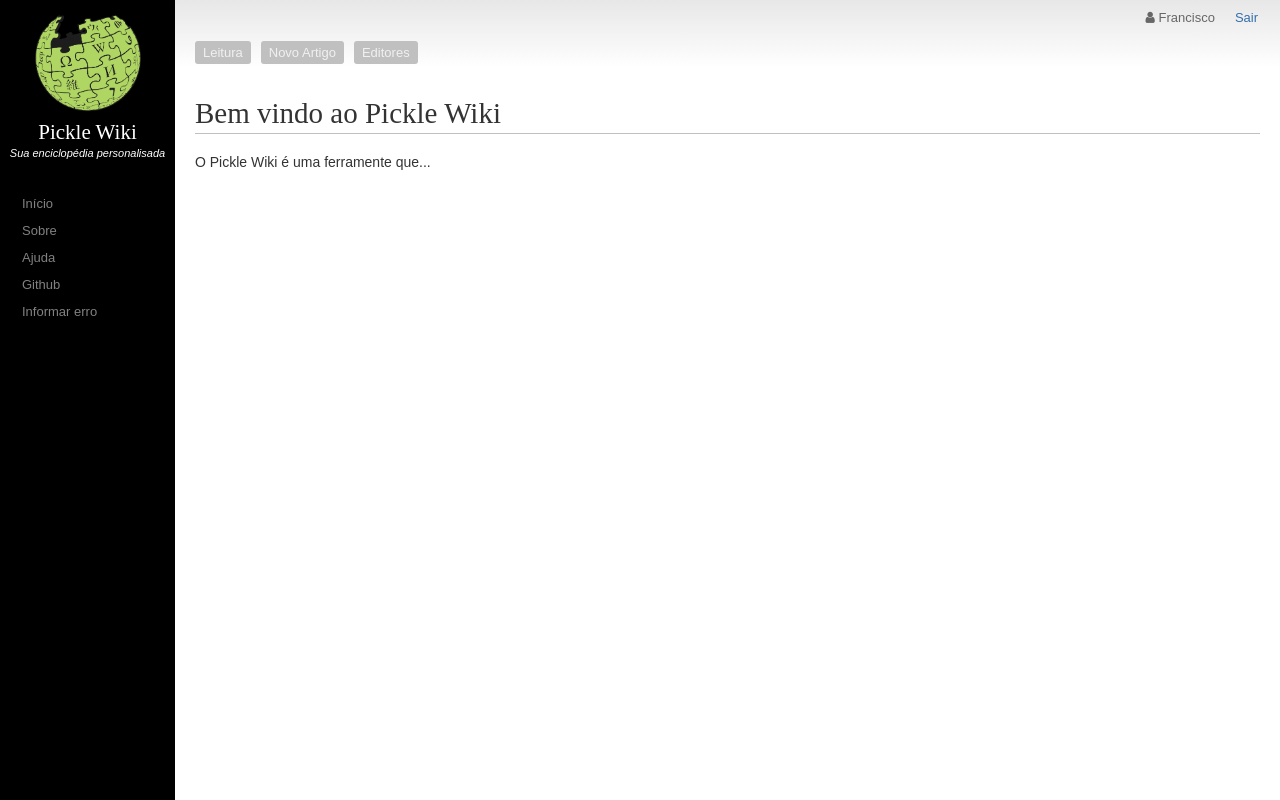
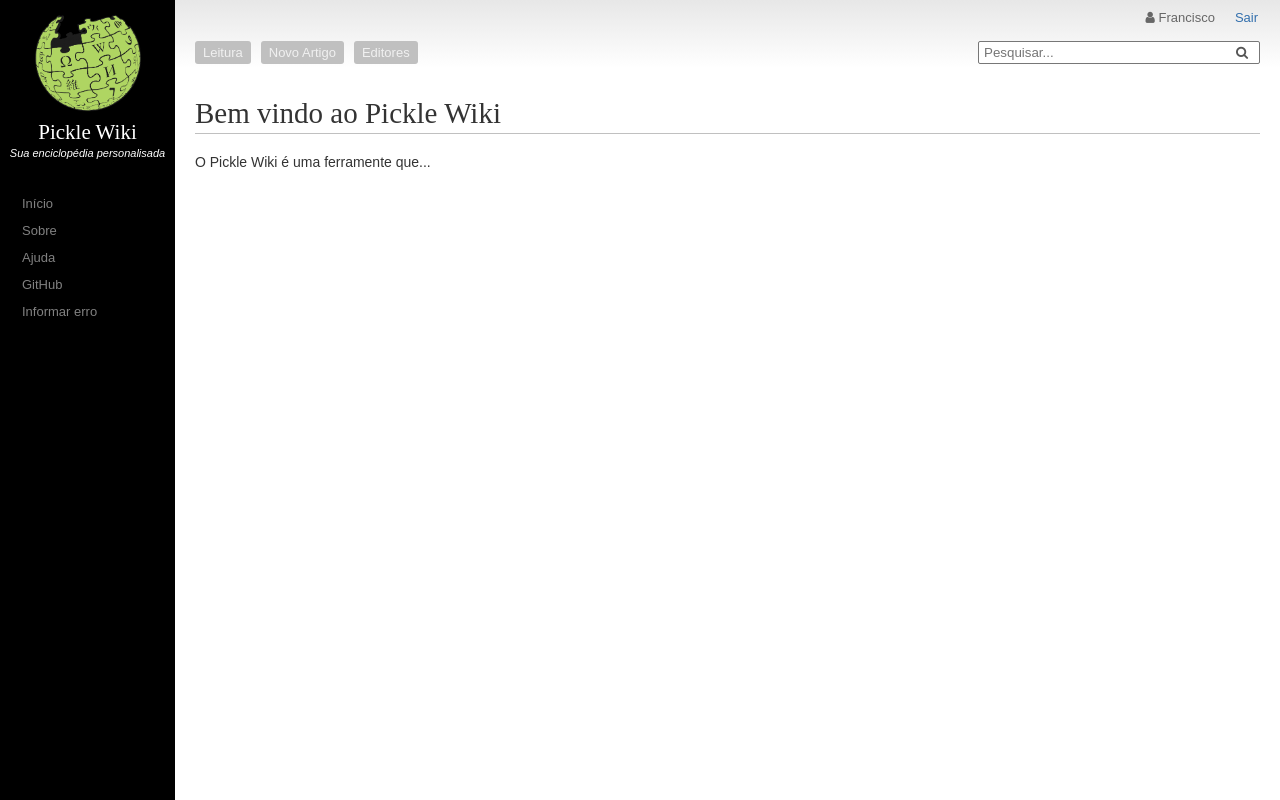
Before and after one commit to SamirSales/pickle-wiki-backend-springboot, a React (Create React App) app in the folder react/: page /welcome in a window 1280 px wide. Built offline with nearby package versions, Linux system fonts and the light colour scheme.

Commit message:
Setting links from NavBar

```diff
--- a/react/src/containers/NavBar/NavBar.js
+++ b/react/src/containers/NavBar/NavBar.js
@@ -2,18 +2,21 @@
 import React, { Component } from 'react';
 
 import './NavBar.css';
-
+import { Link } from 'react-router-dom';
 import logo from '../../assets/img/pickle-wiki.png';
 
 class NavBar extends Component {
 
   state = {
     navItems: [
-      { title: 'Início', key: '1', text: 'Hello início...'},
-      { title: 'Sobre', key: '2', text: 'Hello sobre...'},
-      { title: 'Ajuda', key: '3', text: 'Hello ajuda...'},
-      { title: 'Github', key: '4', text: 'Hello github...'},
-      { title: 'Informar erro', key: '5', text: 'Hello informar erro...'}
+      { title: 'Início', key: '1', url: '/welcome'},
+      { title: 'Sobre', key: '2', url: '/welcome'},
+      { title: 'Ajuda', key: '3', url: '/welcome'},
+      { title: 'GitHub', key: '4', url: '/welcome'},
+      { title: 'Informar erro', key: '5', url: '/welcome'},
+      // { title: 'Ajuda', key: '3', text: 'Hello ajuda...'},
+      // { title: 'Github', key: '4', text: 'Hello github...'},
+      // { title: 'Informar erro', key: '5', text: 'Hello informar erro...'}
     ]
   }
 
@@ -25,8 +28,8 @@ class NavBar extends Component {
   render() {
 
     let items = this.state.navItems.map((item) => {
-      return <a align="left"
-        key={item.key} onClick={this.props.itemClick.bind(this, item.title, item.text)}>{item.title}</a>;
+      return <Link align="left" to={item.url}
+        key={item.key} onClick={this.props.itemClick.bind(this, item.title, item.text)}>{item.title}</Link>;
     });
 
     return (
--- a/react/src/containers/TopBar/TopBar.js
+++ b/react/src/containers/TopBar/TopBar.js
@@ -16,7 +16,7 @@ class TopBar extends PureComponent {
   }
 
   isReadingScreen(){
-    return this.isPath("/article") || this.isRootPath();
+    return this.isPath("/article") || this.isPath("/welcome");
   }
 
   render() {
```
